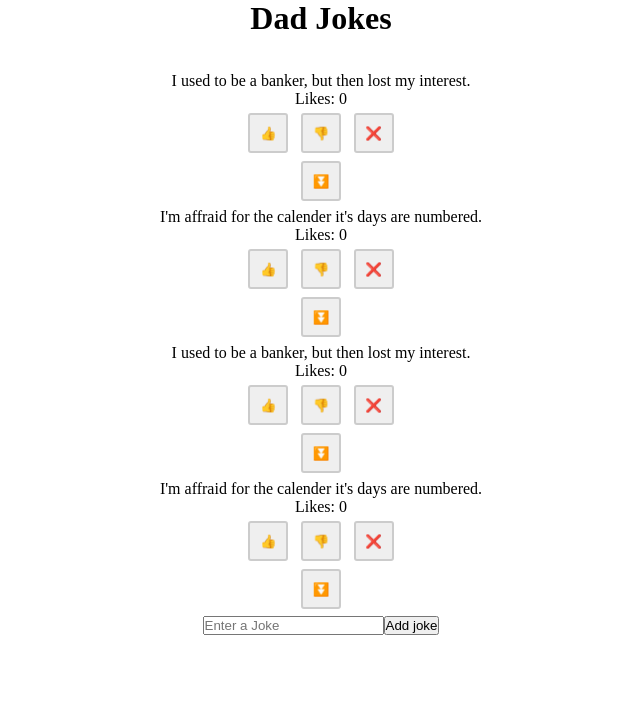
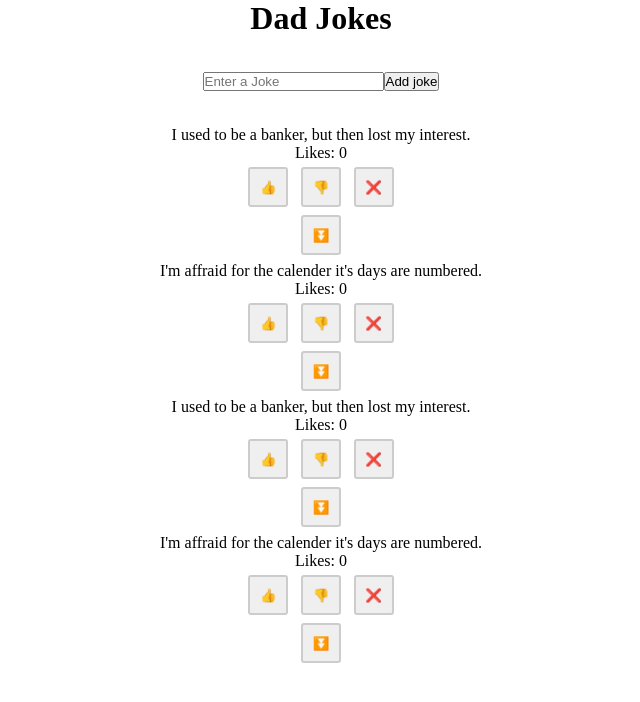
Before and after one commit to icon-ramico/dad-jokes, a React (Vite) app: page / in a window 1280 px wide. Shown: the top 702 px of the page, without its empty margins (319-959 px from the left). Built offline with nearby package versions, Linux system fonts and the light colour scheme; the HTML template or start-up script is replaced by a standard one.

Commit message:
charry changes

```diff
--- a/src/App.jsx
+++ b/src/App.jsx
@@ -49,6 +49,7 @@ export default function App() {
   return (
     <div id="container">
       <h1>Dad Jokes</h1>
+      <JokeForm submitText={handleJokeText} />
       {jokes.reduce(
         (acc, { ...j }, i) => [
           ...acc,
@@ -63,7 +64,6 @@ export default function App() {
         ],
         [],
       )}
-      <JokeForm submitText={handleJokeText} />
     </div>
   );
 }
--- a/src/style.css
+++ b/src/style.css
@@ -10,8 +10,11 @@
   justify-content: center;
   align-items: center;
   gap: 15px;
-  width: 100vh;
+  width: 700px;
   margin: 0 auto;
+}
+#container h1{
+  text-align: center;
 }
 
 #container .Joke:not(:first-child) {
```
